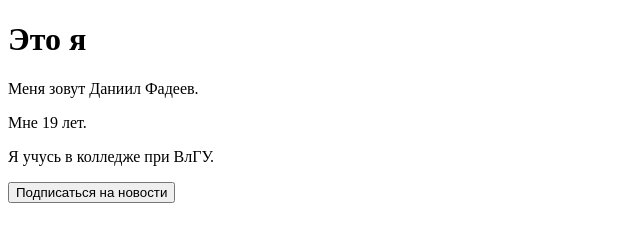
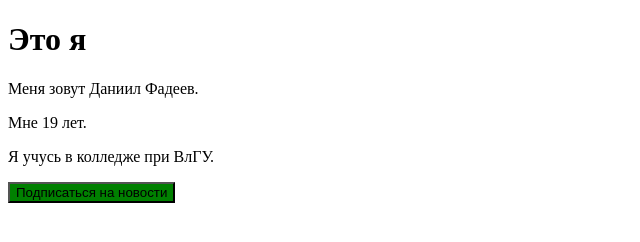
Before and after one commit to Aheiv/Repos, a plain HTML site: page index.html in a window 1280 px wide. Shown: the whole page, without its empty margins (0-640 px from the left). Drawn offline with Linux system fonts and the light colour scheme.

Commit message:
Изменён цвет кнопки на зелёный

```diff
--- a/index.html
+++ b/index.html
@@ -11,6 +11,6 @@
         <p>Меня зовут Даниил Фадеев.</p>
         <p>Мне 19 лет.</p>
         <p>Я учусь в колледже при ВлГУ.</p>
-        <button>Подписаться на новости</button>
+        <button style="background-color: green;">Подписаться на новости</button>
 </body>
 </html>
```
